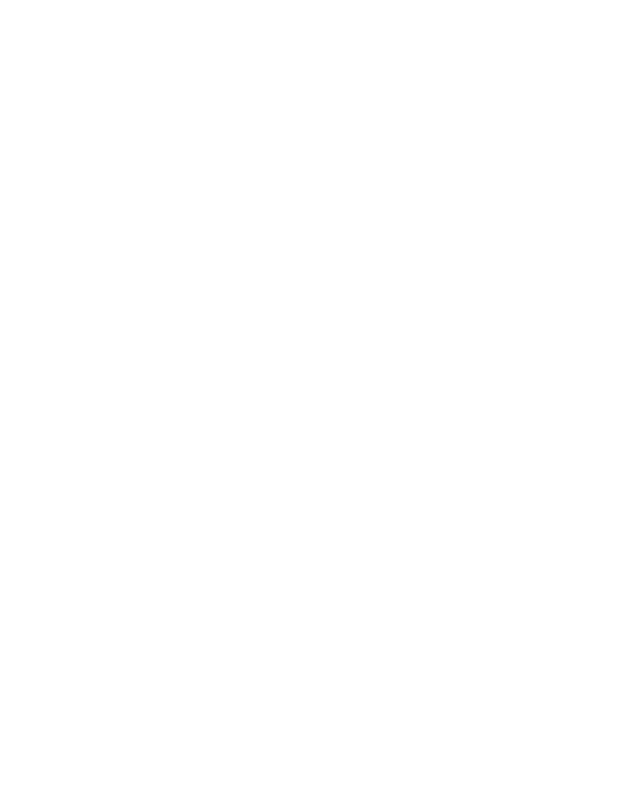
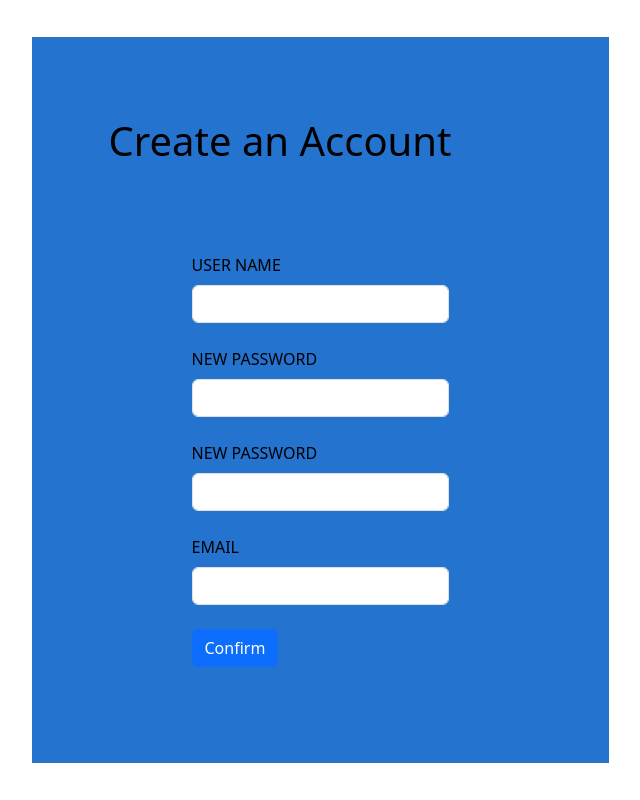
Before and after one commit to JaredWillClark/FSWD-Capstone-Computer-Parts-IMS, a plain HTML site: page signup.html in a window 1280 px wide. Shown: the whole page, without its empty margins (320-960 px from the left). Drawn offline with nearby package versions, Linux system fonts and the light colour scheme.

Commit message:
create dashboard; link index, signup, and dashboard

```diff
--- a/signup.html
+++ b/signup.html
@@ -7,7 +7,37 @@
     <link rel="stylesheet" href="https://cdn.jsdelivr.net/npm/bootstrap@5.3.2/dist/css/bootstrap.min.css" rel="stylesheet" integrity="sha384-T3c6CoIi6uLrA9TneNEoa7RxnatzjcDSCmG1MXxSR1GAsXEV/Dwwykc2MPK8M2HN" crossorigin="anonymous">
     <link rel="stylesheet" href="/style.css">
 </head>
-<body>
 
+<body class="body--center">
+    <div class="sign-up__div--background sign-up__div--dimensions">
+        <h1 class="sign-up-title__div--center">Create an Account</h1>
+        <form class="form__form--position-center">
+            <div class="mb-3">
+                <label for="username" class="form-label">USER NAME</label>
+                <input id="username" type="username" class="form-control">
+                <br>
+
+                <label for="new-password" class="form-label">NEW PASSWORD</label>
+                <input id="new-password" type="password" class="form-control">
+                <br>
+
+                <label for="confirm-password" class="form-label">NEW PASSWORD</label>
+                <input id="confirm-password" type="password" class="form-control">
+                <br>
+
+                <label for="email" class="form-label">EMAIL</label>
+                <input id="email" type="text" class="form-control">
+                <br>
+
+                <a href="/dashboard.html" class="btn btn-primary" type="submit">Confirm</a>
+
+
+            </div>
+
+
+        </form>
+
+
+    </div>
 </body>
 </html>
--- a/style.css
+++ b/style.css
@@ -8,6 +8,12 @@
 
     /* bootstrap-color test */
     --bs-body-color: {}
+}
+
+/* CSS reset  */
+html, body {
+    height: 100%;
+    margin: 0;
 }
 
 .background__div--color-01 {
@@ -77,3 +83,28 @@
     margin: 0.5rem 1rem;
 
 }
+
+.sign-up-title__div--center {
+    display: flex;
+    justify-content: center;
+    align-items: center;
+    padding: 5rem 5rem 5rem 0rem;
+}
+
+.form__form--position-center {
+    padding: 0 10rem 5rem 10rem ;
+}
+
+.sign-up__div--background {
+    background-color: var(--color-primary);
+}
+
+.sign-up__div--dimensions {
+    max-width: 50rem;
+}
+
+.body--center {
+    display: flex;
+    justify-content: center;
+    align-items: center;
+}
```
Also changed, not shown: dashboard.html (added, +12 -0 lines), index.html (+5 -4 lines).
